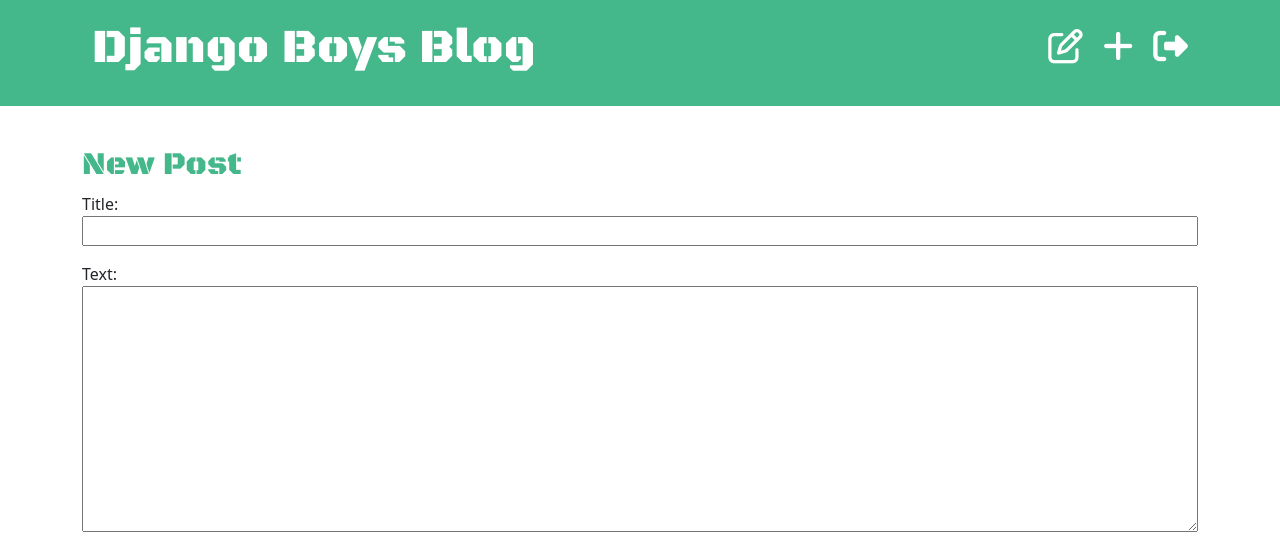
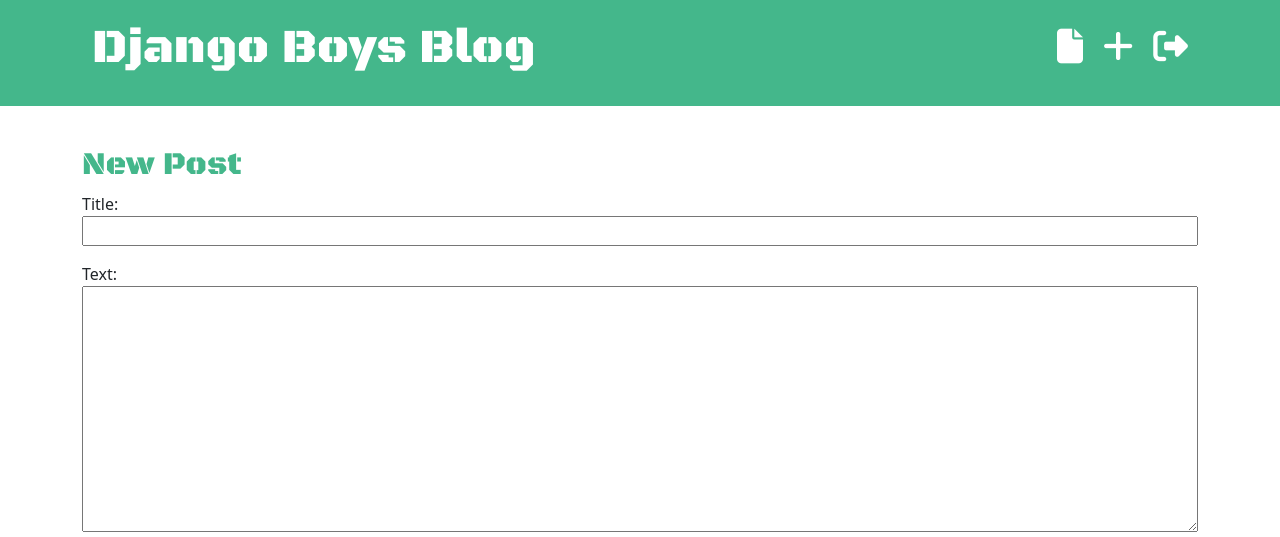
Before and after one commit to edchelstephens/djangoboys, a Django app: page /post/new/ in a window 1280 px wide. Shown: the top 537 px of the page. Run offline with Django 4.2, Linux system fonts and the light colour scheme; the visitor is signed in with stand-in values (Sample User, id 1); some libraries are stand-ins or nearby versions.

Commit message:
template: use paper icon for unpublished blogs.

```diff
--- a/blogs/templates/blogs/base.html
+++ b/blogs/templates/blogs/base.html
@@ -41,7 +41,7 @@
             <span class="fa fa-add"></span>
           </a>
           <a href="{% url 'blogs:post_draft_list' %}" class="top-menu">
-            <span class="fa fa-edit"></span>
+            <span class="fa fa-file"></span>
           </a>
         {% else %}
           <a href="{% url 'login' %}" class="top-menu">
```
